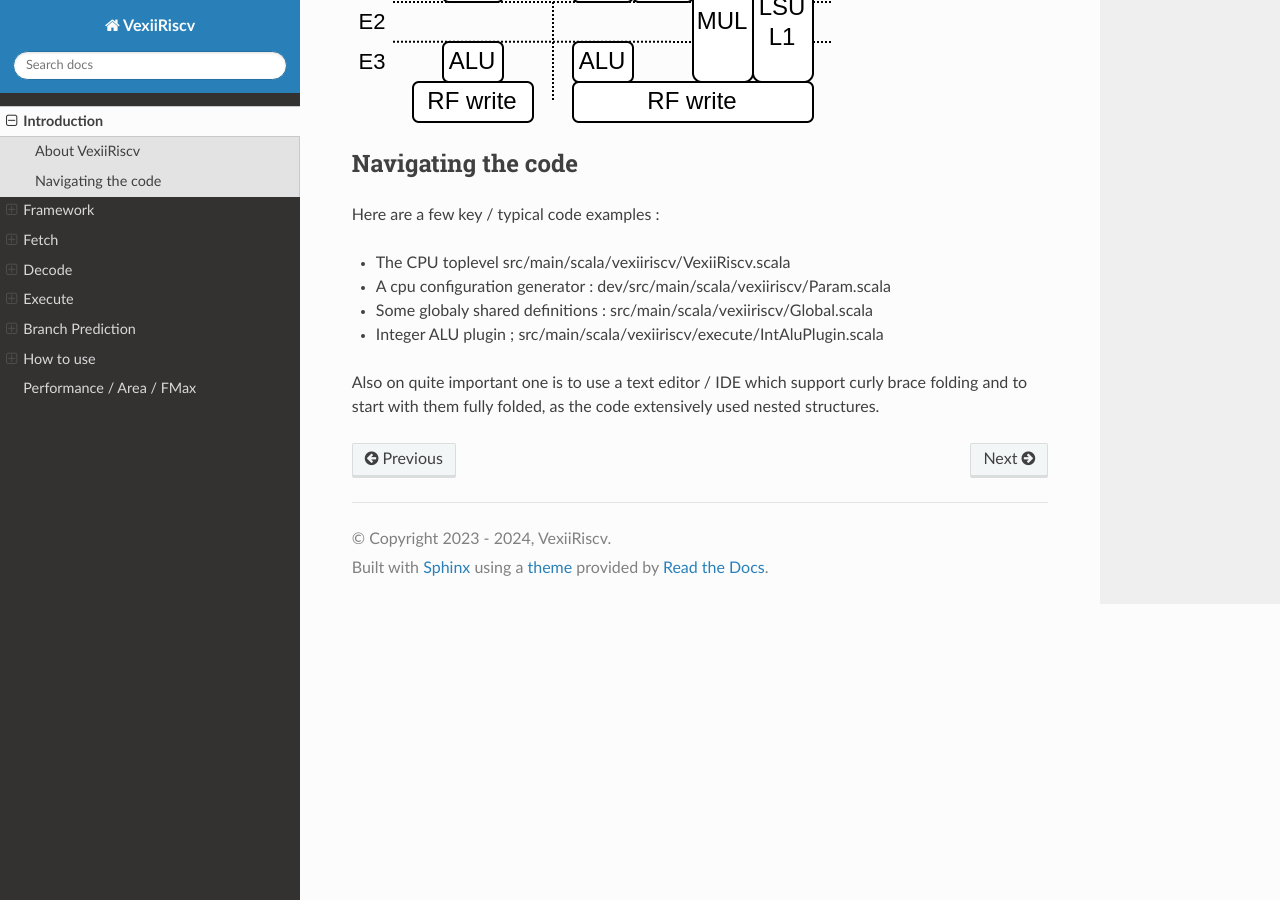
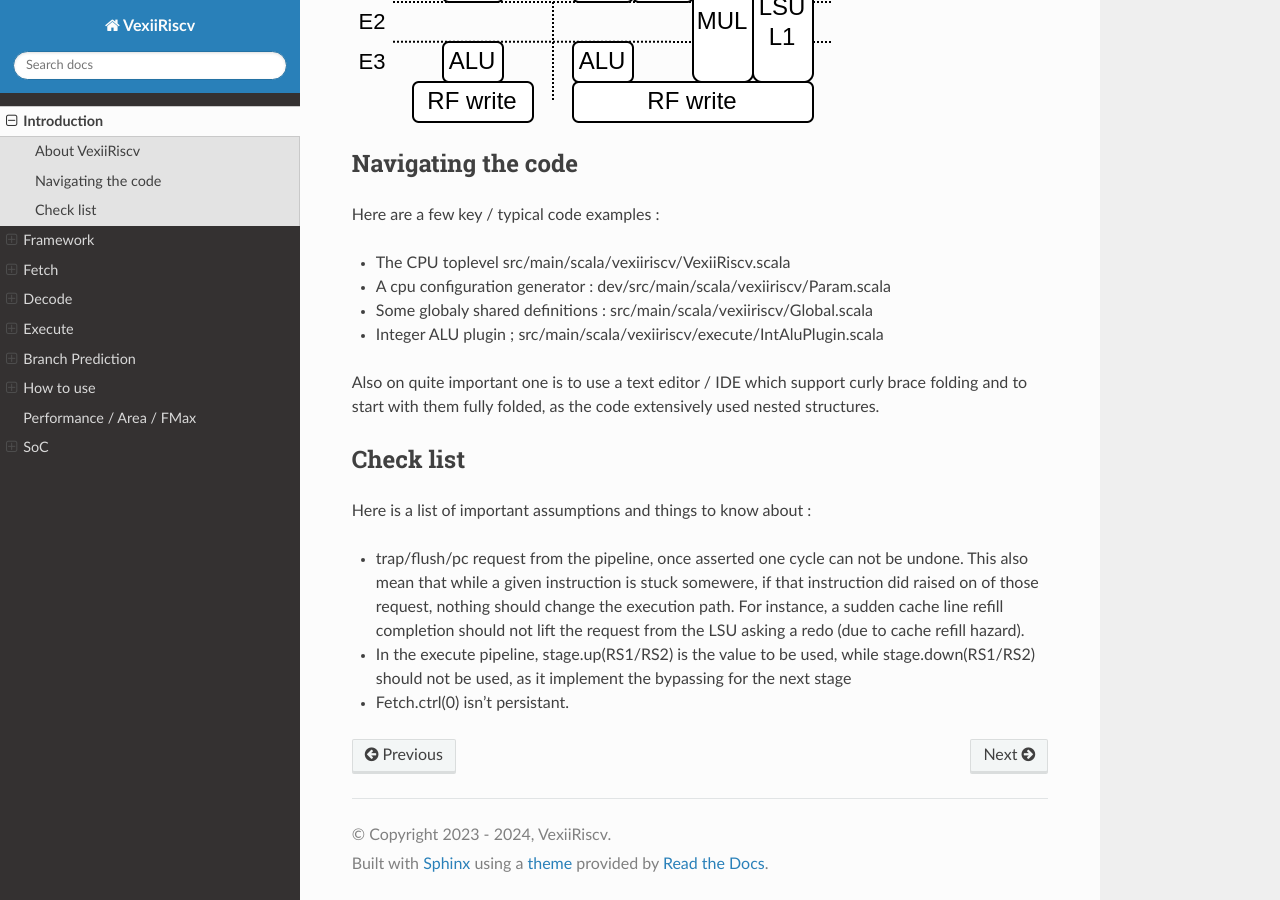
Before and after one commit to SpinalHDL/VexiiRiscv-RTD, a Sphinx documentation site: the page built from source/VexiiRiscv/Introduction/index.rst, in a window 1280 px wide and 900 px high, scrolled down 1111 px. Built offline with Sphinx 7.4.7 and the Read the Docs theme 2.0.0, drawn with Linux system fonts in a browser that asks for light colours.

```diff
--- a/source/VexiiRiscv/Introduction/index.rst
+++ b/source/VexiiRiscv/Introduction/index.rst
@@ -41,3 +41,12 @@ Here are a few key / typical code examples :
 - Integer ALU plugin ; src/main/scala/vexiiriscv/execute/IntAluPlugin.scala
 
 Also on quite important one is to use a text editor / IDE which support curly brace folding and to start with them fully folded, as the code extensively used nested structures.
+
+Check list
+-----------------------
+
+Here is a list of important assumptions and things to know about :
+
+- trap/flush/pc request from the pipeline, once asserted one cycle can not be undone. This also mean that while a given instruction is stuck somewere, if that instruction did raised on of those request, nothing should change the execution path. For instance, a sudden cache line refill completion should not lift the request from the LSU asking a redo (due to cache refill hazard).
+- In the execute pipeline, stage.up(RS1/RS2) is the value to be used, while stage.down(RS1/RS2) should not be used, as it implement the bypassing for the next stage
+- Fetch.ctrl(0) isn't persistant.
--- a/source/index.rst
+++ b/source/index.rst
@@ -15,3 +15,4 @@ Welcome to VexiiRiscv's documentation!
    VexiiRiscv/BranchPrediction/index
    VexiiRiscv/HowToUse/index
    VexiiRiscv/Performance/index
+   VexiiRiscv/Soc/index
```
Also changed, not shown: source/VexiiRiscv/Soc/index.rst (added, +31 -0 lines), source/asset/picture/microsoc.png (added), source/asset/picture/microsoc_vexii.png (added), 1 other file.
